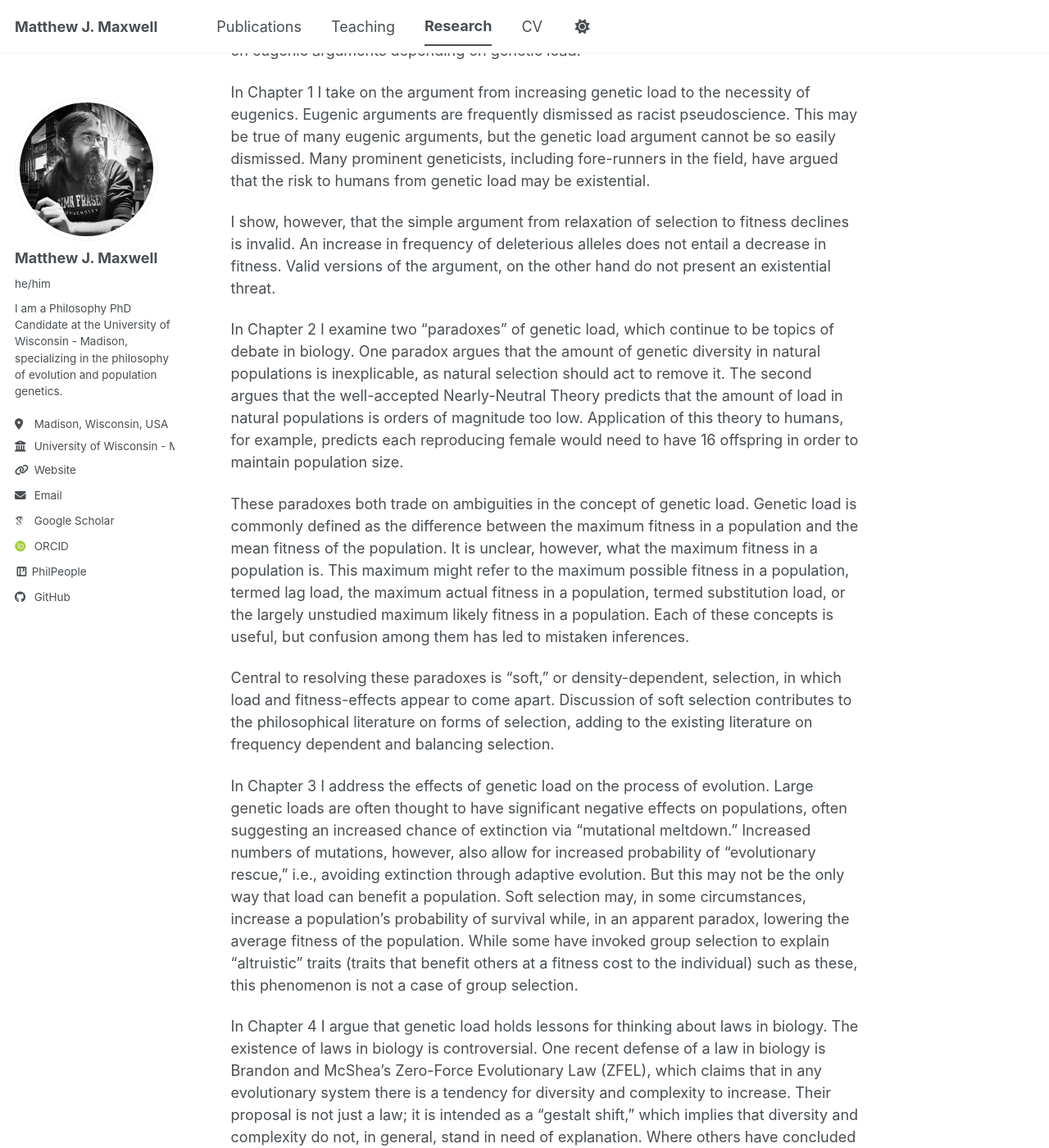
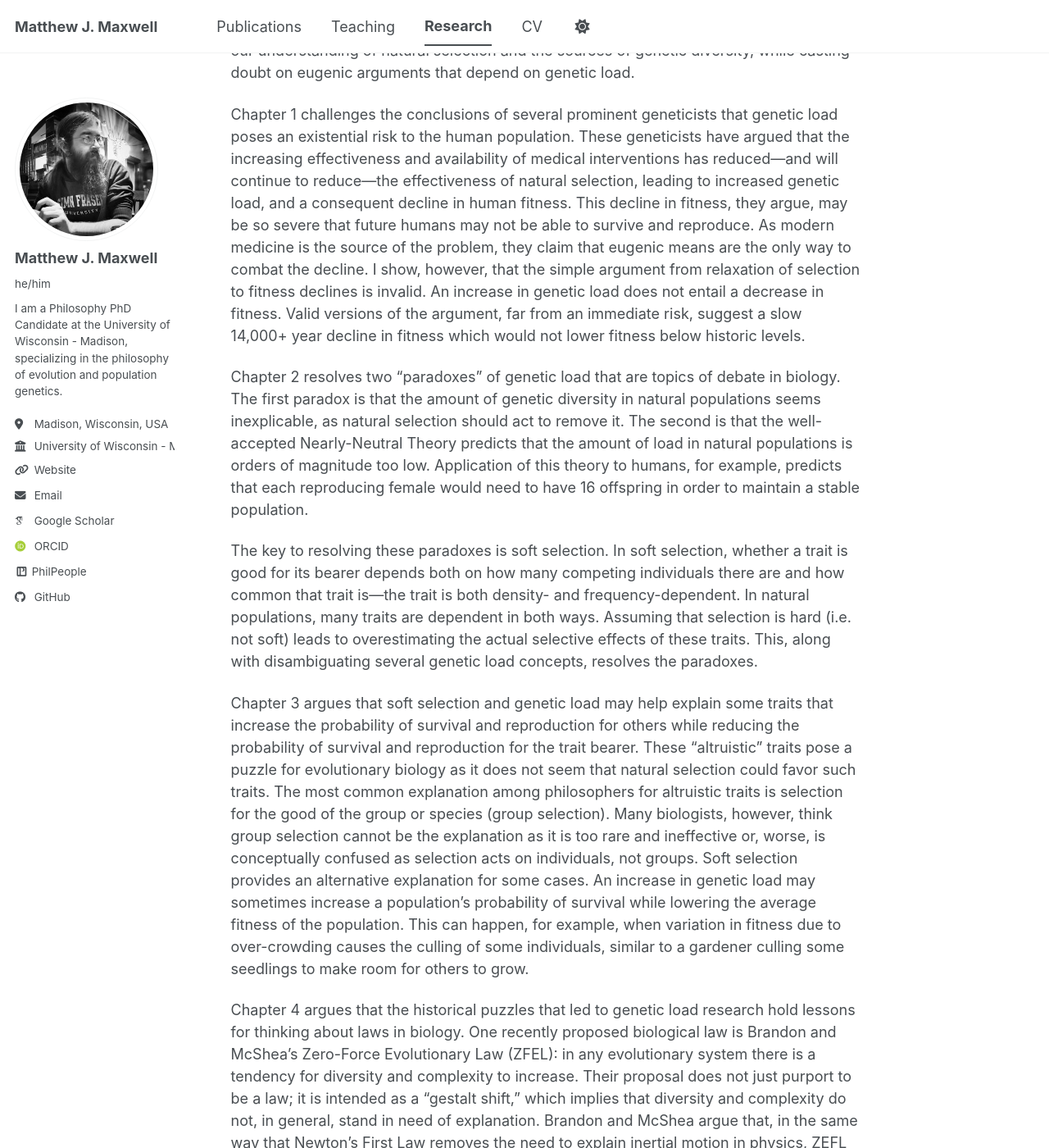
Before and after one commit to mattjmaxwell/mattjmaxwell.github.io, a Jekyll site: the page built from _pages/research.md, in a window 1280 px wide and 1400 px high, scrolled down 257 px. Shown: the whole window at 82% size. Built offline with Jekyll 4.4.1, drawn with Linux system fonts in a browser that asks for light colours; some web fonts are replaced; a script bundle is joined from its source files by our own code; library files that are not in the unit come from our copies; some of the changed text lies outside the part shown.

Commit message:
Update research.md

```diff
--- a/_pages/research.md
+++ b/_pages/research.md
@@ -10,43 +10,42 @@ author_profile: true
 ---
 
 The past decade has seen a resurgence of "scientific" eugenics.
-One scientific concept used in defense of eugenics is genetic load, or the idea that variation imposes a "cost" on a population.
-The consequences, or costs, of genetic load for actual populations are, however, not well-understood.
-Genetic load is conceptually heterogeneous and in need of clarification.
-My aim in the dissertation is to provide that clarification and, in doing so, improve our understanding of natural selection, the sources of diversity, and cast doubt on eugenic arguments depending on genetic load.
+Genetic load---the difference between the mean and maximum fitness in a population---is one scientific concept that has been used in defense of eugenics.
+The consequences of genetic load for actual populations are, however, not well-understood.
+Genetic load is conceptually heterogeneous, in need of clarification, and interacts with natural selection in surprising ways.
+My aim in the dissertation is to provide that clarification and, in doing so, improve our understanding of natural selection and the sources of genetic diversity, while casting doubt on eugenic arguments that depend on genetic load.
 
-In Chapter 1 I take on the argument from increasing genetic load to the necessity of eugenics.
-Eugenic arguments are frequently dismissed as racist pseudoscience.
-This may be true of many eugenic arguments, but the genetic load argument cannot be so easily dismissed.
-Many prominent geneticists, including fore-runners in the field, have argued that the risk to humans from genetic load may be existential.
+Chapter 1 challenges the conclusions of several prominent geneticists that genetic load poses an existential risk to the human population.
+These geneticists have argued that the increasing effectiveness and availability of medical interventions has reduced---and will continue to reduce---the effectiveness of natural selection, leading to increased genetic load, and a consequent decline in human fitness.
+This decline in fitness, they argue, may be so severe that future humans may not be able to survive and reproduce.
+As modern medicine is the source of the problem, they claim that eugenic means are the only way to combat the decline.
+I show, however, that the simple argument from relaxation of selection to fitness declines is invalid.
+An increase in genetic load does not entail a decrease in fitness.
+Valid versions of the argument, far from an immediate risk, suggest a slow 14,000+ year decline in fitness which would not lower fitness below historic levels.
 
-I show, however, that the simple argument from relaxation of selection to fitness declines is invalid.
-An increase in frequency of deleterious alleles does not entail a decrease in fitness.
-Valid versions of the argument, on the other hand do not present an existential threat.
+Chapter 2 resolves two "paradoxes" of genetic load that are topics of debate in biology.
+The first paradox is that the amount of genetic diversity in natural populations seems inexplicable, as natural selection should act to remove it.
+The second is that the well-accepted Nearly-Neutral Theory predicts that the amount of load in natural populations is orders of magnitude too low.
+Application of this theory to humans, for example, predicts that each reproducing female would need to have 16 offspring in order to maintain a stable population.
 
-In Chapter 2 I examine two "paradoxes" of genetic load, which continue to be topics of debate in biology.
-One paradox argues that the amount of genetic diversity in natural populations is inexplicable, as natural selection should act to remove it.
-The second argues that the well-accepted Nearly-Neutral Theory predicts that the amount of load in natural populations is orders of magnitude too low.
-Application of this theory to humans, for example, predicts each reproducing female would need to have 16 offspring in order to maintain population size.
+The key to resolving these paradoxes is soft selection.
+In soft selection, whether a trait is good for its bearer depends both on how many competing individuals there are and how common that trait is---the trait is both density- and frequency-dependent.
+In natural populations, many traits are dependent in both ways.
+Assuming that selection is hard (i.e. not soft) leads to overestimating the actual selective effects of these traits.
+This, along with disambiguating several genetic load concepts, resolves the paradoxes.
 
-These paradoxes both trade on ambiguities in the concept of genetic load.
-Genetic load is commonly defined as the difference between the maximum fitness in a population and the mean fitness of the population.
-It is unclear, however, what the maximum fitness in a population is.
-This maximum might refer to the maximum possible fitness in a population, termed lag load, the maximum actual fitness in a population, termed substitution load, or the largely unstudied maximum likely fitness in a population.
-Each of these concepts is useful, but confusion among them has led to mistaken inferences.
+Chapter 3 argues that soft selection and genetic load may help explain some traits that increase the probability of survival and reproduction for others while reducing the probability of survival and reproduction for the trait bearer.
+These "altruistic" traits pose a puzzle for evolutionary biology as it does not seem that natural selection could favor such traits.
+The most common explanation among philosophers for altruistic traits is selection for the good of the group or species (group selection).
+Many biologists, however, think group selection cannot be the explanation as it is too rare and ineffective or, worse, is conceptually confused as selection acts on individuals, not groups.
+Soft selection provides an alternative explanation for some cases.
+An increase in genetic load may sometimes increase a population's probability of survival while lowering the average fitness of the population.
+This can happen, for example, when variation in fitness due to over-crowding causes the culling of some individuals, similar to a gardener culling some seedlings to make room for others to grow.
 
-Central to resolving these paradoxes is "soft," or density-dependent, selection, in which load and fitness-effects appear to come apart.
-Discussion of soft selection contributes to the philosophical literature on forms of selection, adding to the existing literature on frequency dependent and balancing selection.
-
-In Chapter 3 I address the effects of genetic load on the process of evolution.
-Large genetic loads are often thought to have significant negative effects on populations, often suggesting an increased chance of extinction via "mutational meltdown."
-Increased numbers of mutations, however, also allow for increased probability of "evolutionary rescue," i.e., avoiding extinction through adaptive evolution.
-But this may not be the only way that load can benefit a population.
-Soft selection may, in some circumstances, increase a population's probability of survival while, in an apparent paradox, lowering the average fitness of the population.
-While some have invoked group selection to explain "altruistic" traits (traits that benefit others at a fitness cost to the individual) such as these, this phenomenon is not a case of group selection.
-
-In Chapter 4 I argue that genetic load holds lessons for thinking about laws in biology.
-The existence of laws in biology is controversial.
-One recent defense of a law in biology is Brandon and McShea's Zero-Force Evolutionary Law (ZFEL), which claims that in any evolutionary system there is a tendency for diversity and complexity to increase.
-Their proposal is not just a law; it is intended as a "gestalt shift," which implies that diversity and complexity do not, in general, stand in need of explanation.
-Where others have concluded that research into the sources of diversity supports ZFEL as a law, I argue that this same research undermines it as a gestalt shift.
+Chapter 4 argues that the historical puzzles that led to genetic load research hold lessons for thinking about laws in biology.
+One recently proposed biological law is Brandon and McShea's Zero-Force Evolutionary Law (ZFEL): in any evolutionary system there is a tendency for diversity and complexity to increase.
+Their proposal does not just purport to be a law; it is intended as a "gestalt shift," which implies that diversity and complexity do not, in general, stand in need of explanation.
+Brandon and McShea argue that, in the same way that Newton's First Law removes the need to explain inertial motion in physics, ZEFL removes the need to explain diversity and complexity.
+Some have concluded that research into the sources of diversity, such as Kimura's development of Neutral Theory, which posits that most genetic variation is selectively neutral, supports ZFEL as a law.
+I argue that even if this research supports ZFEL as a law, the very same research undermines ZFEL as a gestalt shift.
+The gestalt shift holds that the puzzles that led to the development of these theories do not stand in need of explanation, but the debates about and theories developed to explain genetic diversity continue to be relevant.
```
